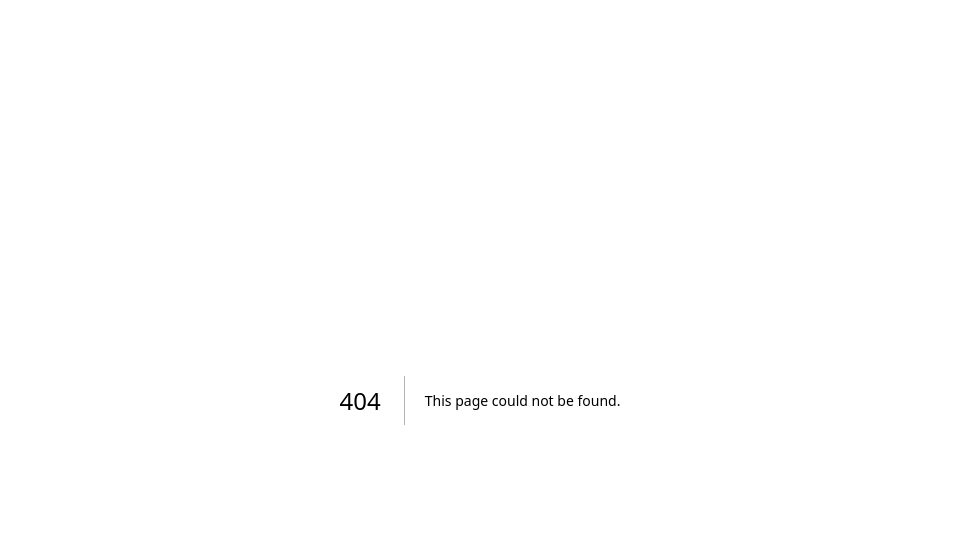
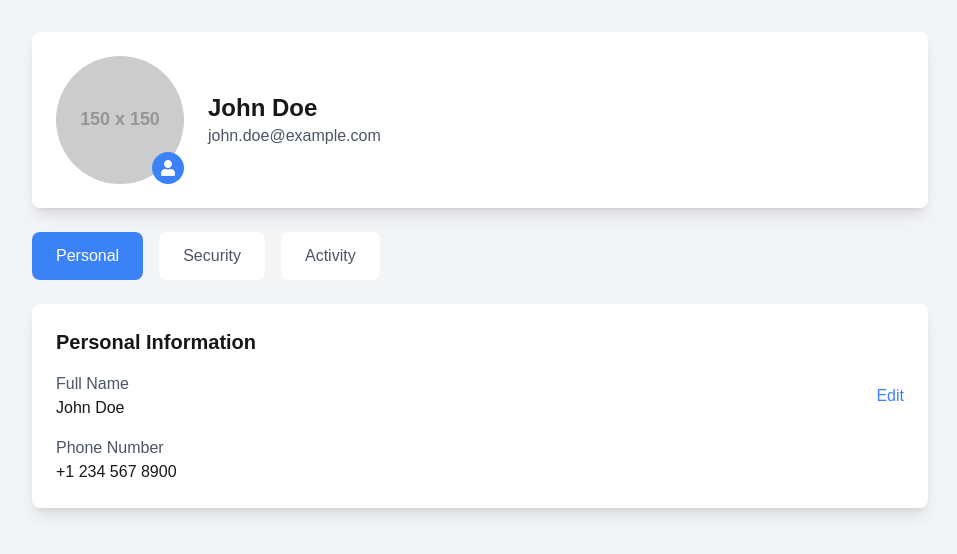
Before and after one commit to giridhar1105/Transaction, a Next.js app in the folder front-end/: page /profile in a window 1280 px wide. Before the commit this address had no page. Shown: the top 554 px of the page, without its empty margins (160-1117 px from the left). Built offline with nearby package versions, Linux system fonts and the light colour scheme.

Commit message:
profile added

```diff
--- /dev/null
+++ b/front-end/app/profile/page.js
@@ -0,0 +1,158 @@
+"use client"
+
+import { useState } from 'react';
+import { motion } from 'framer-motion';
+import { FaUser, FaLock, FaShieldAlt, FaHistory } from 'react-icons/fa';
+
+export default function ProfilePage() {
+    const [activeTab, setActiveTab] = useState('personal');
+    const [isEditing, setIsEditing] = useState(false);
+
+    const containerVariants = {
+        hidden: { opacity: 0 },
+        visible: {
+            opacity: 1,
+            transition: { duration: 0.5, staggerChildren: 0.1 }
+        }
+    };
+
+    const itemVariants = {
+        hidden: { y: 20, opacity: 0 },
+        visible: { y: 0, opacity: 1 }
+    };
+
+    return (
+        <div className="min-h-screen bg-gray-100 p-8">
+            <motion.div
+                initial="hidden"
+                animate="visible"
+                variants={containerVariants}
+                className="max-w-4xl mx-auto"
+            >
+                {/* Profile Header */}
+                <motion.div variants={itemVariants} className="bg-white rounded-lg p-6 mb-6 shadow-lg">
+                    <div className="flex items-center space-x-6">
+                        <div className="relative">
+                            <img
+                                src="https://via.placeholder.com/150"
+                                alt="Profile"
+                                className="w-32 h-32 rounded-full object-cover"
+                            />
+                            <button className="absolute bottom-0 right-0 bg-blue-500 p-2 rounded-full text-white">
+                                <FaUser />
+                            </button>
+                        </div>
+                        <div>
+                            <h1 className="text-2xl font-bold">John Doe</h1>
+                            <p className="text-gray-600">john.doe@example.com</p>
+                        </div>
+                    </div>
+                </motion.div>
+
+                {/* Tab Navigation */}
+                <motion.div variants={itemVariants} className="flex mb-6 space-x-4">
+                    {['personal', 'security', 'activity'].map((tab) => (
+                        <button
+                            key={tab}
+                            onClick={() => setActiveTab(tab)}
+                            className={`px-6 py-3 rounded-lg font-medium transition-all ${
+                                activeTab === tab
+                                    ? 'bg-blue-500 text-white'
+                                    : 'bg-white text-gray-600 hover:bg-gray-50'
+                            }`}
+                        >
+                            {tab.charAt(0).toUpperCase() + tab.slice(1)}
+                        </button>
+                    ))}
+                </motion.div>
+
+                {/* Content Sections */}
+                <motion.div variants={itemVariants} className="bg-white rounded-lg p-6 shadow-lg">
+                    {activeTab === 'personal' && (
+                        <motion.div
+                            initial={{ opacity: 0 }}
+                            animate={{ opacity: 1 }}
+                            transition={{ duration: 0.5 }}
+                        >
+                            <h2 className="text-xl font-bold mb-4">Personal Information</h2>
+                            <div className="space-y-4">
+                                <div className="flex justify-between items-center">
+                                    <div>
+                                        <p className="text-gray-600">Full Name</p>
+                                        <p className="font-medium">John Doe</p>
+                                    </div>
+                                    <button
+                                        onClick={() => setIsEditing(!isEditing)}
+                                        className="text-blue-500 hover:text-blue-600"
+                                    >
+                                        Edit
+                                    </button>
+                                </div>
+                                <div>
+                                    <p className="text-gray-600">Phone Number</p>
+                                    <p className="font-medium">+1 234 567 8900</p>
+                                </div>
+                            </div>
+                        </motion.div>
+                    )}
+
+                    {activeTab === 'security' && (
+                        <motion.div
+                            initial={{ opacity: 0 }}
+                            animate={{ opacity: 1 }}
+                            transition={{ duration: 0.5 }}
+                            className="space-y-6"
+                        >
+                            <div>
+                                <h2 className="text-xl font-bold mb-4">Security Settings</h2>
+                                <div className="space-y-4">
+                                    <div className="flex items-center justify-between p-4 bg-gray-50 rounded-lg">
+                                        <div className="flex items-center space-x-4">
+                                            <FaLock className="text-blue-500" />
+                                            <div>
+                                                <p className="font-medium">Password</p>
+                                                <p className="text-sm text-gray-600">Last changed 30 days ago</p>
+                                            </div>
+                                        </div>
+                                        <button className="text-blue-500 hover:text-blue-600">Change</button>
+                                    </div>
+                                    <div className="flex items-center justify-between p-4 bg-gray-50 rounded-lg">
+                                        <div className="flex items-center space-x-4">
+                                            <FaShieldAlt className="text-blue-500" />
+                                            <div>
+                                                <p className="font-medium">Two-Factor Authentication</p>
+                                                <p className="text-sm text-gray-600">Currently enabled</p>
+                                            </div>
+                                        </div>
+                                        <button className="text-blue-500 hover:text-blue-600">Manage</button>
+                                    </div>
+                                </div>
+                            </div>
+                        </motion.div>
+                    )}
+
+                    {activeTab === 'activity' && (
+                        <motion.div
+                            initial={{ opacity: 0 }}
+                            animate={{ opacity: 1 }}
+                            transition={{ duration: 0.5 }}
+                        >
+                            <h2 className="text-xl font-bold mb-4">Recent Activity</h2>
+                            <div className="space-y-4">
+                                {[1, 2, 3].map((item) => (
+                                    <div key={item} className="flex items-center space-x-4 p-4 bg-gray-50 rounded-lg">
+                                        <FaHistory className="text-blue-500" />
+                                        <div>
+                                            <p className="font-medium">Login from new device</p>
+                                            <p className="text-sm text-gray-600">2 hours ago</p>
+                                        </div>
+                                    </div>
+                                ))}
+                            </div>
+                        </motion.div>
+                    )}
+                </motion.div>
+            </motion.div>
+        </div>
+    );
+}
```
